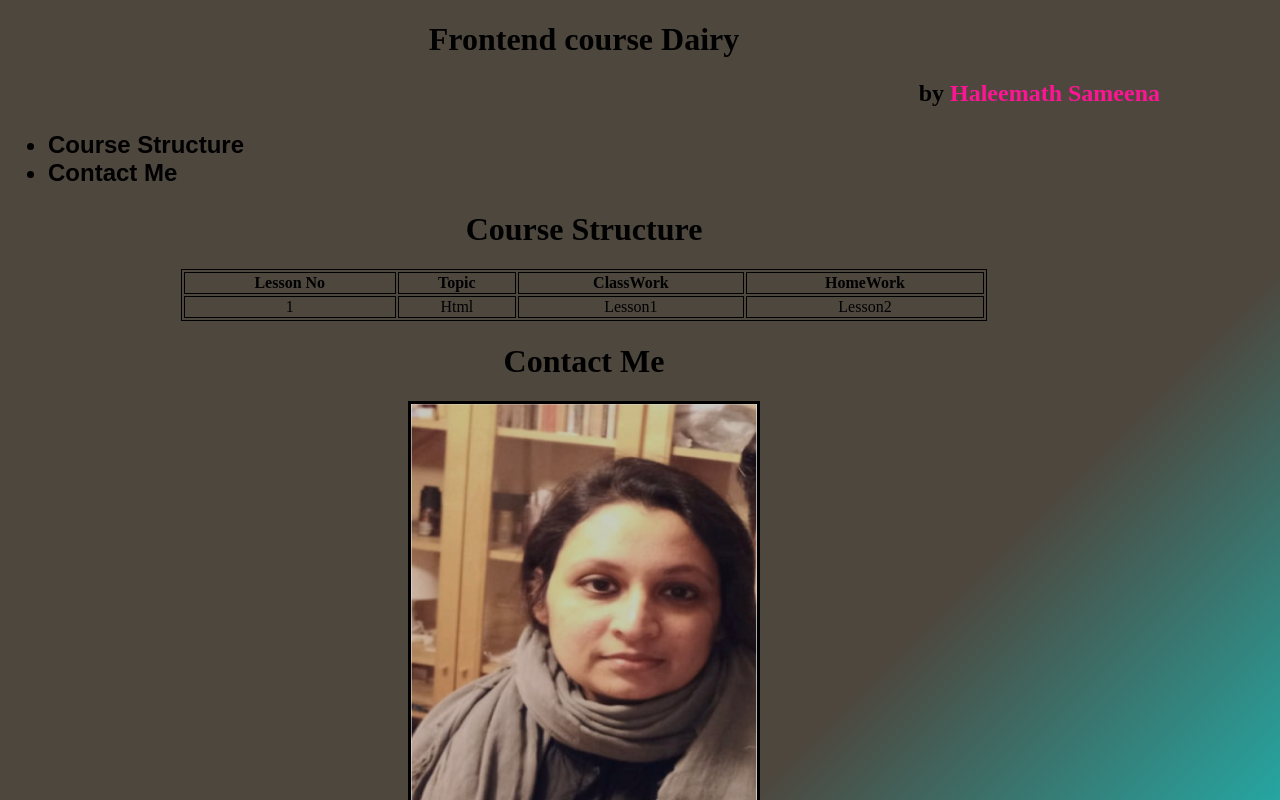
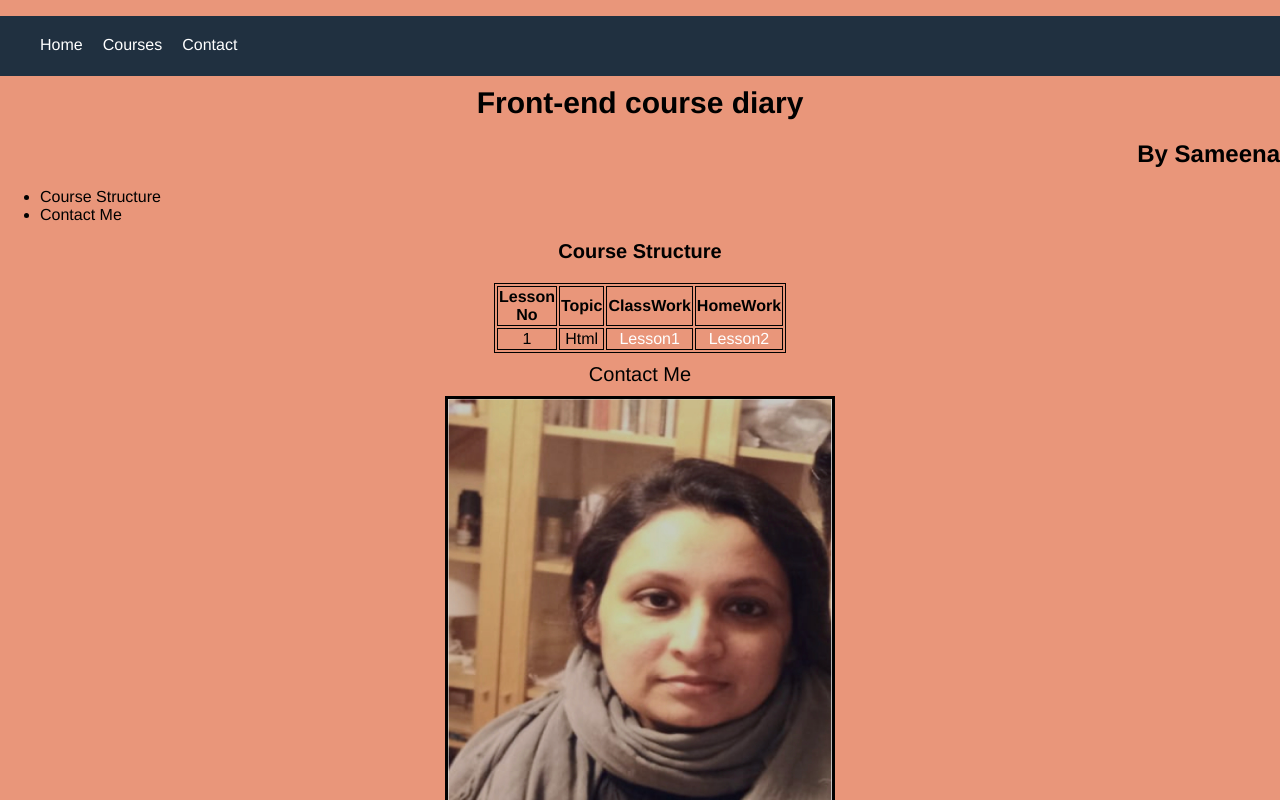
Before and after one commit to sameena83/beetroot, a plain HTML site: page lesson-9/lesson6.html in a window 1280 px wide. Shown: the top 800 px of the page. Drawn offline with Linux system fonts and the light colour scheme.

Commit message:
second commit

```diff
--- a/lesson-9/lesson6.html
+++ b/lesson-9/lesson6.html
@@ -1,22 +1,36 @@
 <!DOCTYPE html>
 <html lang="en">
   <head>
-    <meta charset="UTF-8">
-    <meta http-equiv="X-UA-Compatible" content="IE=edge">
-    <meta name="viewport" content="width=device-width, initial-scale=1.0">
+    <meta charset="UTF-8" />
+    <meta http-equiv="X-UA-Compatible" content="IE=edge" />
+    <meta name="viewport" content="width=device-width, initial-scale=1.0" />
     <title>Lesson 6</title>
-    <link rel="stylesheet" href="style.css">
+    <link rel="stylesheet" href="style.css" />
   </head>
   <body>
-    <h1 class="heading">Frontend course Dairy</h1>
-    <h2 class="name"> by <span>Haleemath Sameena</span></h2>
-    <ul class="description">
-        <li> Course Structure</li>
-        <li> Contact Me</li>
+    <nav>
+      <ul class="ul">
+        <li class="li"><a href="index.html">Home</a></li>
+        <li class="li"><a href="#Courses">Courses</a></li>
+        <li class="li"><a href="#contact">Contact</a></li>
       </ul>
+    </nav>
+    <header>Front-end course diary</header>
+    <aside class="name">
+      <h1>By Sameena</h1>
+    </aside>
 
-    <h1 class="heading">Course Structure</h1>
-    <table>
+    <aside class="course">
+      <ul>
+        <li>Course Structure</li>
+
+        <li>Contact Me</li>
+      </ul>
+    </aside>
+    <main>
+    <div class="heading">Course Structure</div>
+    <div>
+    <table class="table">
         <tr>
           <th>Lesson No</th>
           <th>Topic</th>
@@ -31,9 +45,11 @@
         </tr>
 
       </table>
-      <h1 class="heading">Contact Me</h1>
+      </div>
+      <div class="contact">Contact Me</div>
       <img  class="images-self" src="pic.jpg" alt="sameena">
-
+    </main>
+    <aside class="form">
     <form>
         <label for="name">Your name:</label><br>
         <input type="text" id="name" name="name"><br>
@@ -44,7 +60,9 @@
             <br><br>
             <input type="submit" value="Submit">
       </form>
-      <h1 class="heading">Have a nice day :)</h1>
-
+    </aside>
+    <footer>
+        Have a nice day :)
+    </footer>
   </body>
 </html>
--- a/lesson-9/style.css
+++ b/lesson-9/style.css
@@ -1,20 +1,81 @@
+html{
+    font-size:62.5%;
+    box-sizing: border-box;
+}
 body{
-    width:90%;
-    background: linear-gradient(135deg, rgb(77, 71, 62) 60%, cyan);
+    margin:0px;
+    padding:0px;
+    height:100vh;
+    font-size:1.6rem;
+    font-family: Helvetica, Arial,sans-serif;
+    background-color:darksalmon
 }
-.heading{
+/* Generic styles */
+a{
+    text-decoration: none;
+    color:#ffffff;
+}
+a:hover{
+    color:bisque;
+}
+
+nav{
+    height:6rem;
+    background-color:#203040;
+    top:0;
+    position:relative;
+}
+.ul{
+    display: flex;
+    flex-wrap: wrap;
+    align-items: center;
+    list-style-type: none;
+
+
+}
+.li{
+    margin-top:20px;
+    margin-right:20px;
+
+    text-decoration: none;
+}
+
+header{
     text-align: center;
+    font-weight: bold;
+    font-size:3rem;
+    margin-top:10px;
     }
     .name{
-    direction:rtl;
+        direction: rtl;
     }
-span{
-    color:deeppink;
+
+    li{
+        font:2rem;
     }
-.description{
-    font-size:24px;
-    font-weight: bolder;
-    font-family: fantasy;
+    table, th, td {
+        border:1px solid black;
+      }
+      table{
+          width:70%;
+
+      }
+      .images-self{
+        display: block;
+        margin-left: auto;
+        margin-right: auto;
+        width: 30%;
+        height:20%;
+        border: 3px solid black;
+      }
+
+      main{
+          display: flex;
+          flex-direction: column;
+          align-items: center;
+          justify-content: center;
+          margin-bottom: 20px;
+          padding-bottom:20px;
       }
 
       table, th, td {
@@ -34,3 +95,30 @@ table, th, td {
         height:20%;
         border: 3px solid black;
       }
+      .heading{
+          font-weight: bolder;
+          font-size:2rem;
+          margin-bottom: 20px;
+      }
+     table{
+         margin-bottom: 10px;
+     }
+     .contact{
+         margin-bottom: 10px;
+         font-size:20px;
+     }
+
+      .form{
+          margin-left: 10px;
+      }
+
+      footer{
+
+        background-color:#203040;
+        color:#ffffff;
+        height:40px;
+        display:flex;
+        flex-direction: column;
+        align-items: center;
+        justify-content: center;
+    }
```
Lines whose indentation alone changed are shown as unchanged.
